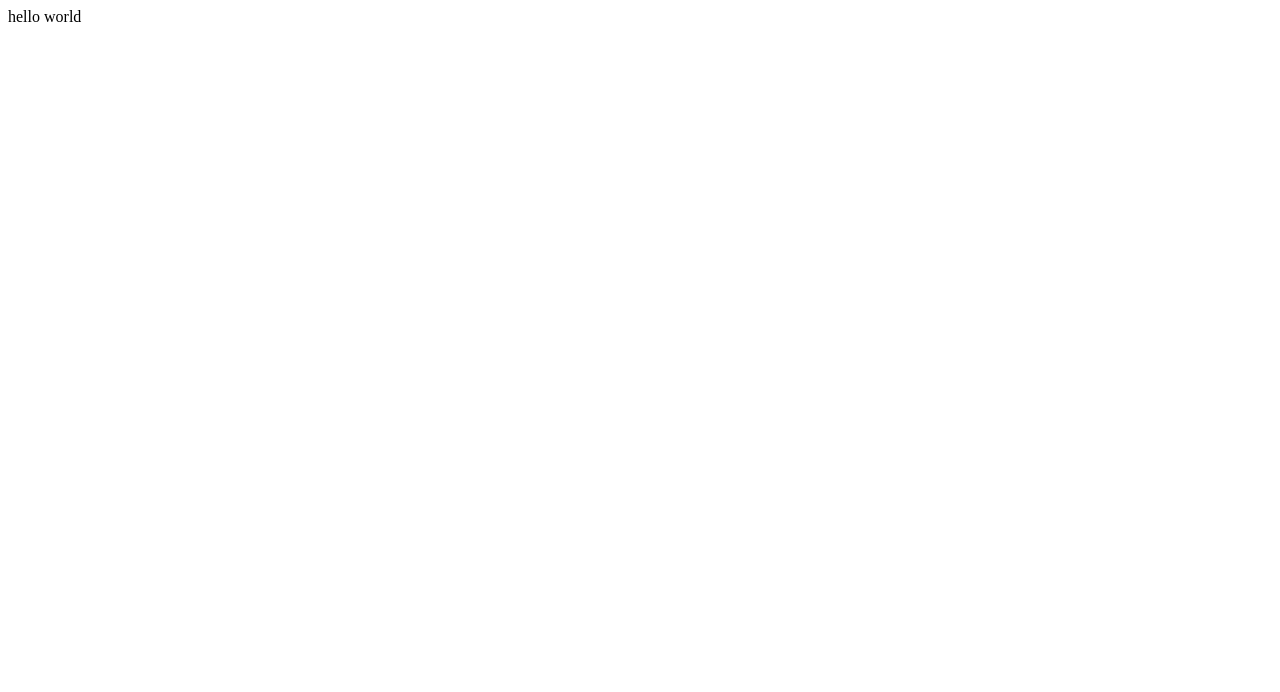
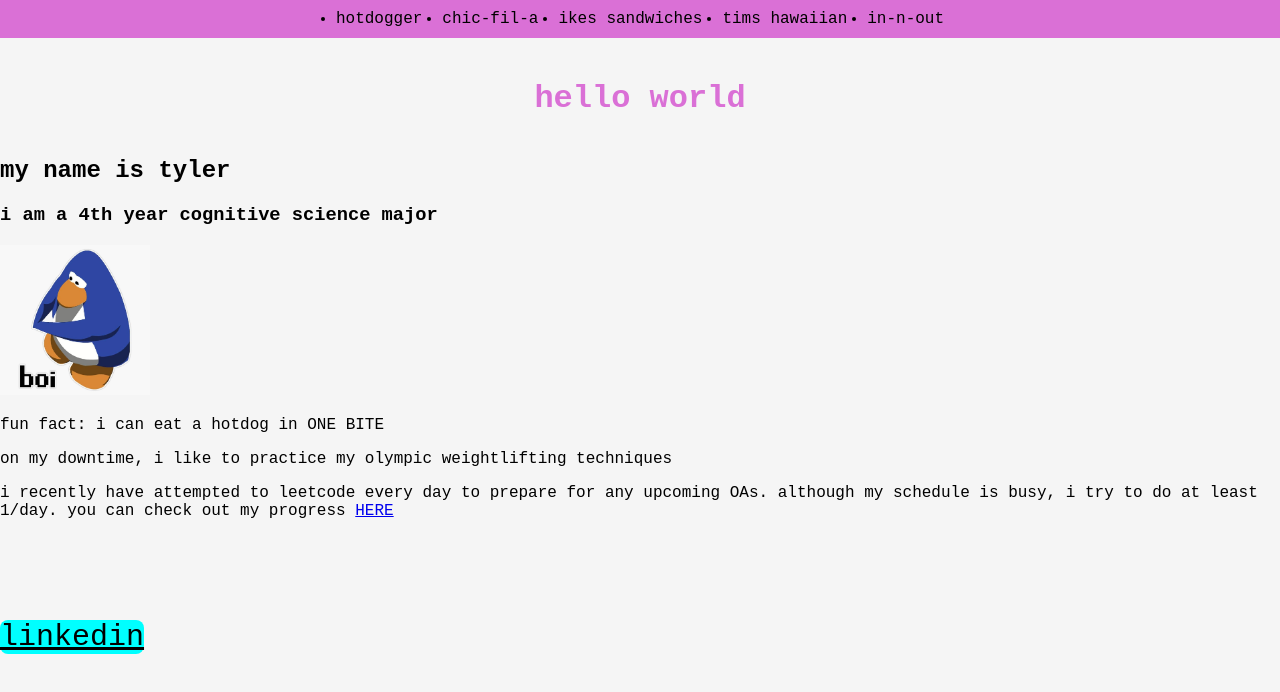
Before and after one commit to tyhhuynh/tyhhuynh-tylerhuynh-gdsc-webdev-bootcamp, a plain HTML site: page index.html in a window 1280 px wide. Drawn offline with Linux system fonts and the light colour scheme.

Commit message:
made changes

```diff
--- a/index.html
+++ b/index.html
@@ -4,8 +4,31 @@
     <meta charset="UTF-8" />
     <meta name="viewport" content="width=device-width, initial-scale=1.0" />
     <title>Document</title>
+    <link rel="stylesheet" href="styles.css" />
   </head>
+  <h1>hello world</h1>
+  <h2>my name is tyler</h2>
+  <h3>i am a 4th year cognitive science major</h3>
+  <img src="penguin.jpg" alt="club penguin" width="150" />
+  <p>fun fact: i can eat a hotdog in ONE BITE</p>
+  <p>on my downtime, i like to practice my olympic weightlifting techniques</p>
   <body>
-    hello world
+    i recently have attempted to leetcode every day to prepare for any upcoming
+    OAs. although my schedule is busy, i try to do at least 1/day. you can check
+    out my progress <a href="https://github.com/tyhhuynh/leetcode"> HERE </a>
+
+    <nav class="navbar">
+      <ul class="nav-links">
+        <li><a href="#hotdog">hotdogger</a></li>
+        <li><a href="#cfa">chic-fil-a</a></li>
+        <li><a href="#ikes">ikes sandwiches</a></li>
+        <li><a href="#tims">tims hawaiian</a></li>
+        <li><a href="#ino">in-n-out</a></li>
+      </ul>
+    </nav>
+
+    <div class="button-container">
+      <a href="https://linkedin.com/in/tyhhuynh" class="button">linkedin</a>
+    </div>
   </body>
 </html>
```
Also changed, not shown: penguin.jpg (added), 1 other file.
